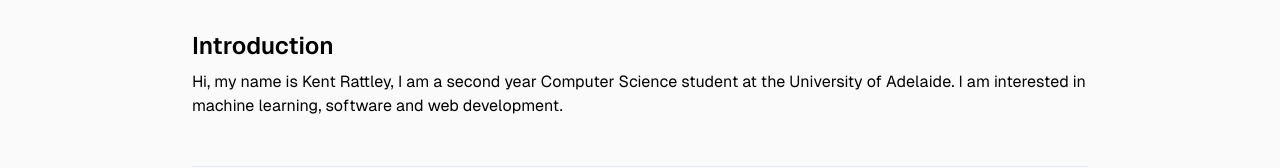
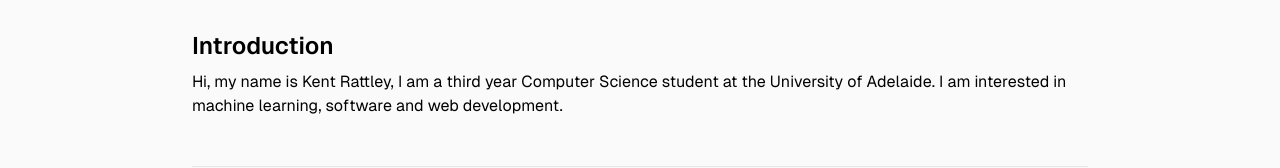
Before and after one commit to kentr88/kentr88.github.io, a Next.js app: page /about in a window 1280 px wide. Shown: the part 279-447 px from the top of the page. Built offline with nearby package versions, Linux system fonts and the light colour scheme.

Commit message:
update text

```diff
--- a/src/app/about/page.js
+++ b/src/app/about/page.js
@@ -16,7 +16,7 @@
               <div className="gap-8 text-left">
                   <h2 className="text-2xl font-semibold">Introduction</h2>
                   <p className="mt-2 text-md">
-                    Hi, my name is Kent Rattley, I am a second year Computer Science student at the University of Adelaide.
+                    Hi, my name is Kent Rattley, I am a third year Computer Science student at the University of Adelaide.
                     I am interested in machine learning, software and web development.
                   </p>
               </div>
--- a/src/app/page.js
+++ b/src/app/page.js
@@ -11,7 +11,7 @@
       <main className="flex flex-col gap-8 row-start-2 items-center sm:items-center">
         <h1 className="text-4xl font-bold sm:text-5xl">Kent Rattley</h1>
         <p className="text-center xs:text-center text-sm xs:text-xl">
-          Second year Computer Science student at The University of Adelaide.
+          Third year Computer Science student at The University of Adelaide.
         </p>
 
         <div className="flex gap-12">
```
Also changed, not shown: 1 other file (tests, documents, lock files or other folders).
